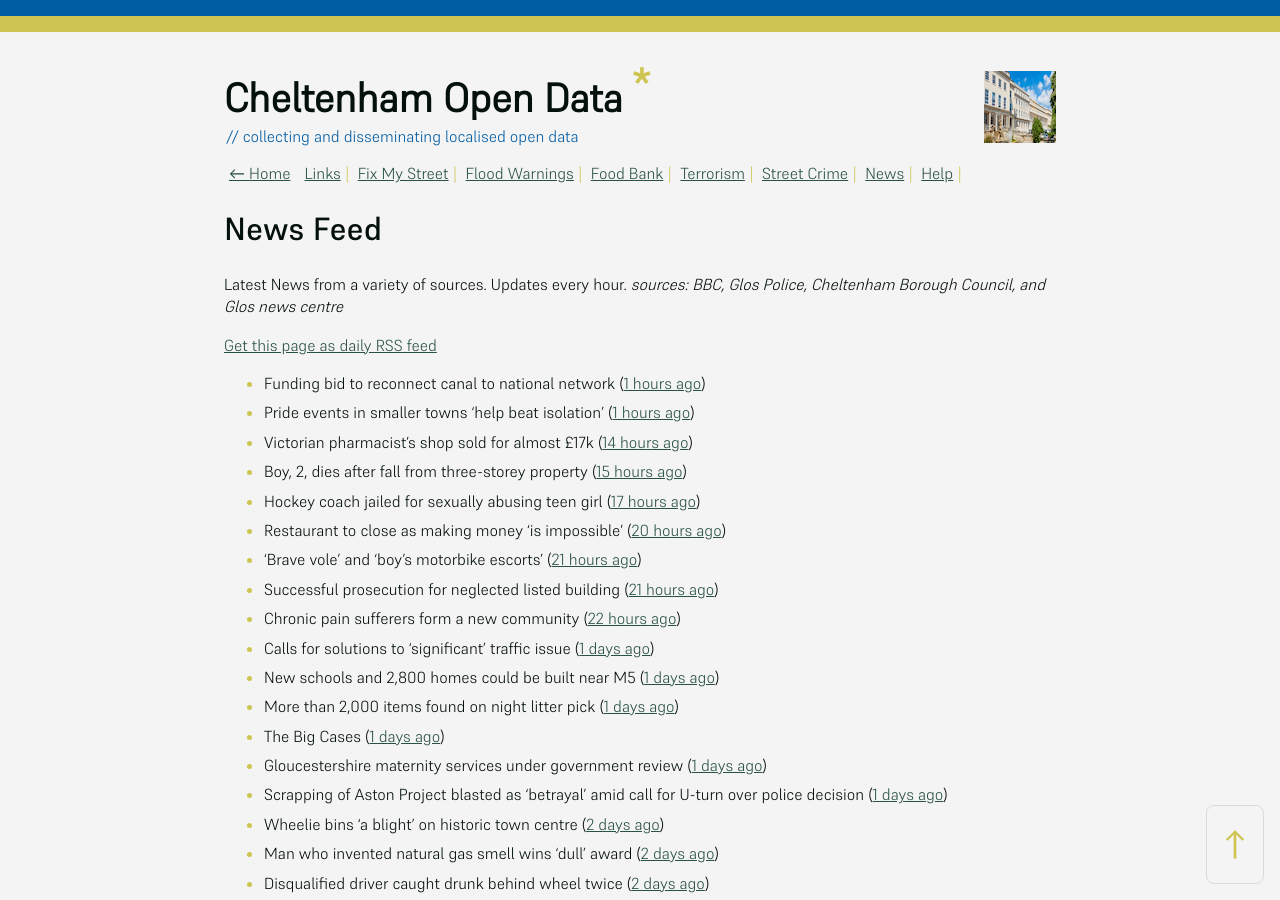
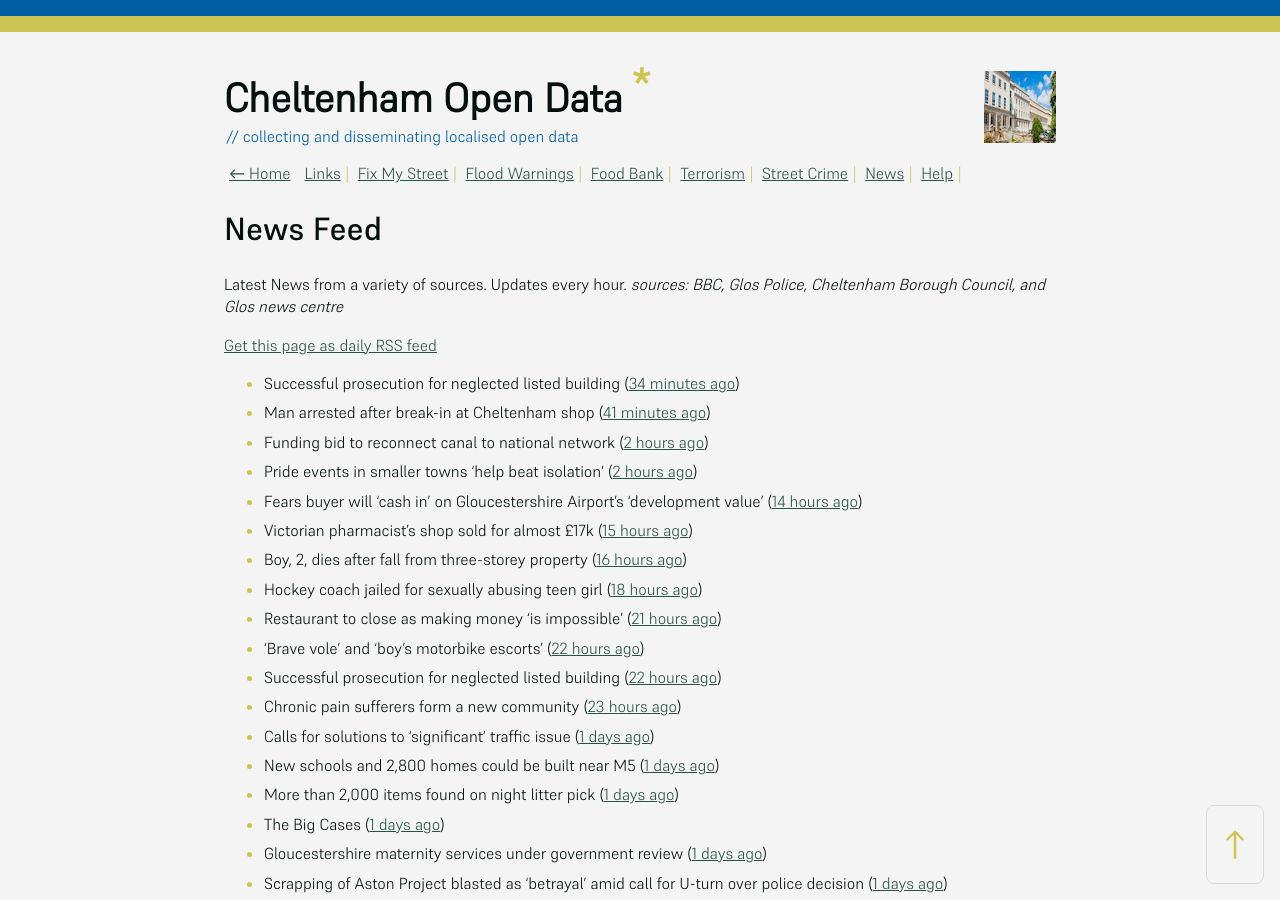
Before and after one commit to mat-0/cheltenham-open-data, a Jekyll site: the page built from _pages/news.md, in a window 1280 px wide and 900 px high. Built offline with Jekyll 4.4.1, drawn with Linux system fonts in a browser that asks for light colours; some of the changed text lies outside the part shown.

Commit message:
Updated 2025-06-26 07:57:55

```diff
--- a/_pages/news.md
+++ b/_pages/news.md
@@ -12,15 +12,18 @@ _sources: BBC, Glos Police, Cheltenham Borough Council, and Glos news centre_
 [Get this page as daily RSS feed](/daily.rss)
 
 <!-- news_marker starts -->
-- Funding bid to reconnect canal to national network ([1 hours ago](https://www.bbc.com/news/articles/cgmw1werzneo))
-- Pride events in smaller towns 'help beat isolation' ([1 hours ago](https://www.bbc.com/news/articles/c24v5vqj8dro))
-- Victorian pharmacist's shop sold for almost £17k ([14 hours ago](https://www.bbc.com/news/articles/c3w41xw4ygwo))
-- Boy, 2, dies after fall from three-storey property ([15 hours ago](https://www.bbc.com/news/articles/crmvj3p192ko))
-- Hockey coach jailed for sexually abusing teen girl ([17 hours ago](https://www.bbc.com/news/articles/c8rpk5m5en0o))
-- Restaurant to close as making money 'is impossible' ([20 hours ago](https://www.bbc.com/news/articles/c307drj7zvjo))
-- 'Brave vole' and 'boy's motorbike escorts' ([21 hours ago](https://www.bbc.com/news/articles/cjd23ne3pz3o))
-- Successful prosecution for neglected listed building ([21 hours ago](https://www.cheltenham.gov.uk/news/article/3023/successful_prosecution_for_neglected_listed_building))
-- Chronic pain sufferers form a new community ([22 hours ago](https://www.bbc.com/news/articles/cp82n1ez6z8o))
+- Successful prosecution for neglected listed building ([34 minutes ago](https://gloucesternewscentre.co.uk/successful-prosecution-for-neglected-listed-building/))
+- Man arrested after break-in at Cheltenham shop ([41 minutes ago](https://gloucesternewscentre.co.uk/man-arrested-after-break-in-at-cheltenham-shop/))
+- Funding bid to reconnect canal to national network ([2 hours ago](https://www.bbc.com/news/articles/cgmw1werzneo))
+- Pride events in smaller towns 'help beat isolation' ([2 hours ago](https://www.bbc.com/news/articles/c24v5vqj8dro))
+- Fears buyer will ‘cash in’ on Gloucestershire Airport’s ‘development value’ ([14 hours ago](https://gloucesternewscentre.co.uk/fears-buyer-will-cash-in-on-gloucestershire-airports-development-value/))
+- Victorian pharmacist's shop sold for almost £17k ([15 hours ago](https://www.bbc.com/news/articles/c3w41xw4ygwo))
+- Boy, 2, dies after fall from three-storey property ([16 hours ago](https://www.bbc.com/news/articles/crmvj3p192ko))
+- Hockey coach jailed for sexually abusing teen girl ([18 hours ago](https://www.bbc.com/news/articles/c8rpk5m5en0o))
+- Restaurant to close as making money 'is impossible' ([21 hours ago](https://www.bbc.com/news/articles/c307drj7zvjo))
+- 'Brave vole' and 'boy's motorbike escorts' ([22 hours ago](https://www.bbc.com/news/articles/cjd23ne3pz3o))
+- Successful prosecution for neglected listed building ([22 hours ago](https://www.cheltenham.gov.uk/news/article/3023/successful_prosecution_for_neglected_listed_building))
+- Chronic pain sufferers form a new community ([23 hours ago](https://www.bbc.com/news/articles/cp82n1ez6z8o))
 - Calls for solutions to 'significant' traffic issue ([1 days ago](https://www.bbc.com/news/articles/czxe8l7xnvlo))
 - New schools and 2,800 homes could be built near M5 ([1 days ago](https://www.bbc.com/news/articles/c5y7dlwng0do))
 - More than 2,000 items found on night litter pick ([1 days ago](https://www.bbc.com/news/articles/cpvjmxvzj32o))
```
Also changed, not shown: other parts of _pages/news.md (+0 -3 lines), _data/flood.json (+4 -4 lines), _pages/fix-my-street.md (+6 -6 lines), index.md (+5 -5 lines).
